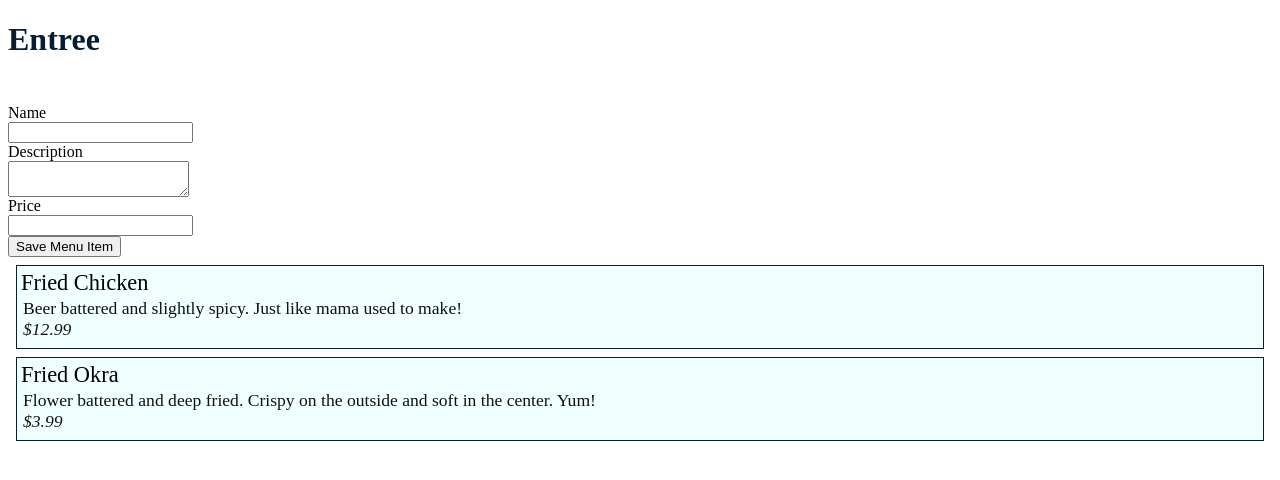
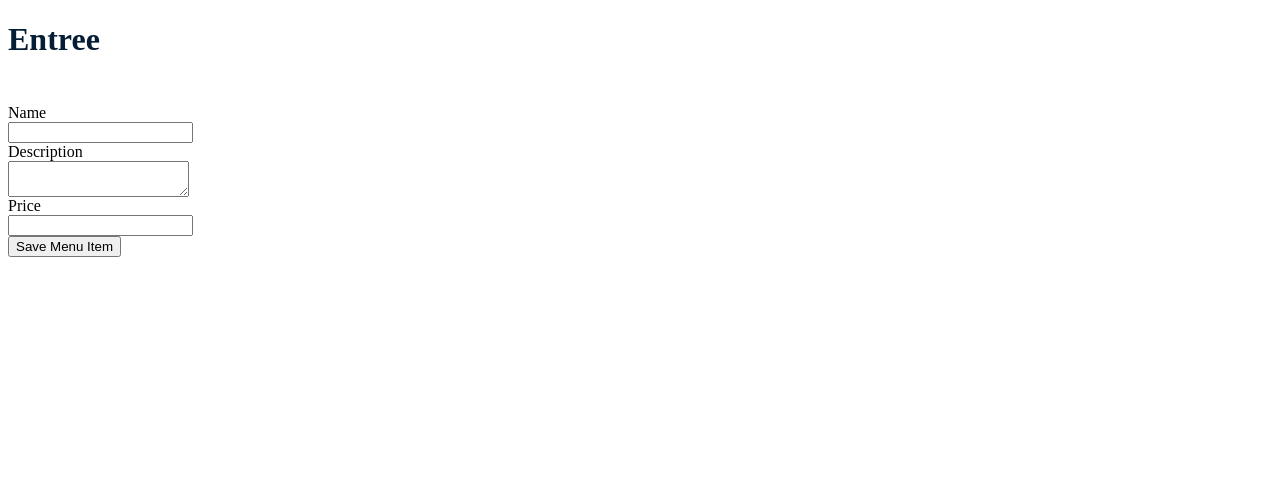
Before and after one commit to stephen-reify/entree, a React (Create React App) app: page / in a window 1280 px wide. Shown: the top 480 px of the page. Built offline with nearby package versions, Linux system fonts and the light colour scheme.

Commit message:
Remove hard coded menu items

```diff
--- a/package.json
+++ b/package.json
@@ -10,6 +10,8 @@
     "@types/node": "^12.20.36",
     "@types/react": "^17.0.33",
     "@types/react-dom": "^17.0.10",
+    "json-server": "^0.17.0",
+    "npm-run-all": "^4.1.5",
     "react": "^17.0.2",
     "react-dom": "^17.0.2",
     "react-scripts": "4.0.3",
@@ -21,7 +23,8 @@
     "start": "react-scripts start",
     "build": "react-scripts build",
     "test": "react-scripts test",
-    "eject": "react-scripts eject"
+    "eject": "react-scripts eject",
+    "start-api": "json-server --watch db.json --port 3001"
   },
   "eslintConfig": {
     "extends": [
--- a/src/App.tsx
+++ b/src/App.tsx
@@ -15,23 +15,6 @@ type NewMenuItem = {
   price: number | null;
 };
 
-const initialMenu: MenuItem[] = [
-  {
-    id: 1,
-    name: "Fried Chicken",
-    description:
-      "Beer battered and slightly spicy. Just like mama used to make!",
-    price: 12.99,
-  },
-  {
-    id: 2,
-    name: "Fried Okra",
-    description:
-      "Flower battered and deep fried. Crispy on the outside and soft in the center. Yum!",
-    price: 3.99,
-  },
-];
-
 const blankMenuItem: NewMenuItem = {
   name: "",
   description: "",
@@ -39,7 +22,7 @@ const blankMenuItem: NewMenuItem = {
 };
 
 export function App() {
-  const [menu, setMenu] = useState(initialMenu);
+  const [menu, setMenu] = useState<MenuItem[]>([]);
   const [newMenuItem, setNewMenuItem] = useState(blankMenuItem);
 
   function onChange(
```
Also changed, not shown: 1 other file (tests, documents, lock files or other folders).
